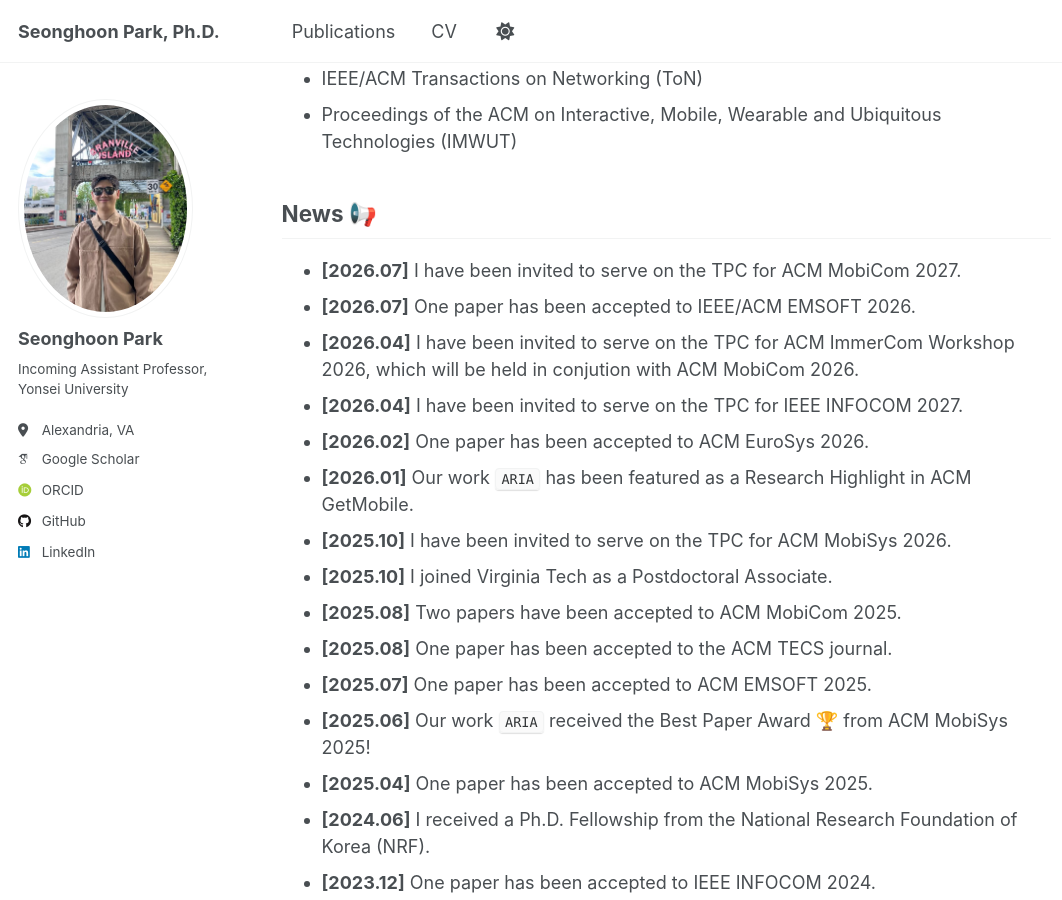
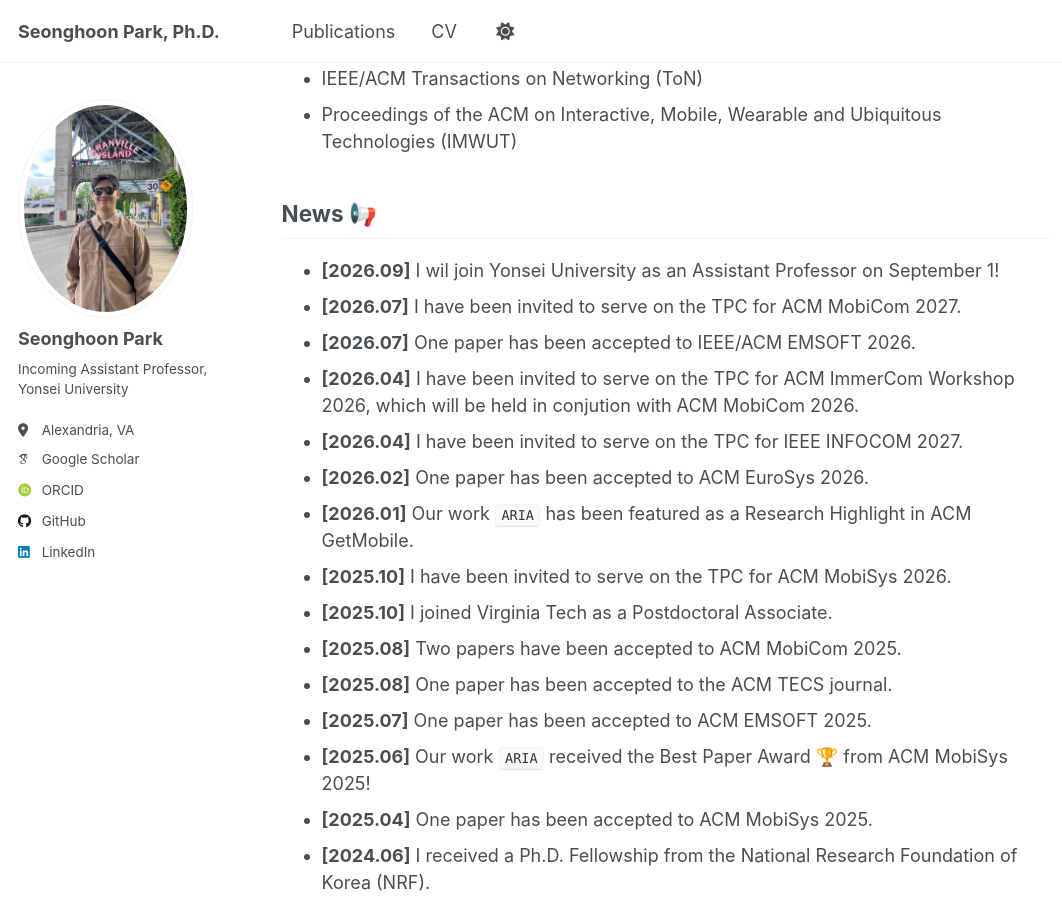
Before and after one commit to iamseonghoon/iamseonghoon.github.io, a Jekyll site: the page built from _pages/about.md, in a window 1280 px wide and 900 px high, scrolled down 749 px. Shown: the whole window, without its empty margins (0-1062 px from the left). Built offline with Jekyll 4.4.1, drawn with Linux system fonts in a browser that asks for light colours; some web fonts are replaced; a script that is not in the unit is left out.

Commit message:
update about.md

```diff
--- a/_pages/about.md
+++ b/_pages/about.md
@@ -54,6 +54,7 @@
 
 
 ## News 📢
+* **[2026.09]** I wil join Yonsei University as an Assistant Professor on September 1!
 * **[2026.07]** I have been invited to serve on the TPC for ACM MobiCom 2027.
 * **[2026.07]** One paper has been accepted to IEEE/ACM EMSOFT 2026.
 * **[2026.04]** I have been invited to serve on the TPC for ACM ImmerCom Workshop 2026, which will be held in conjution with ACM MobiCom 2026.
```
